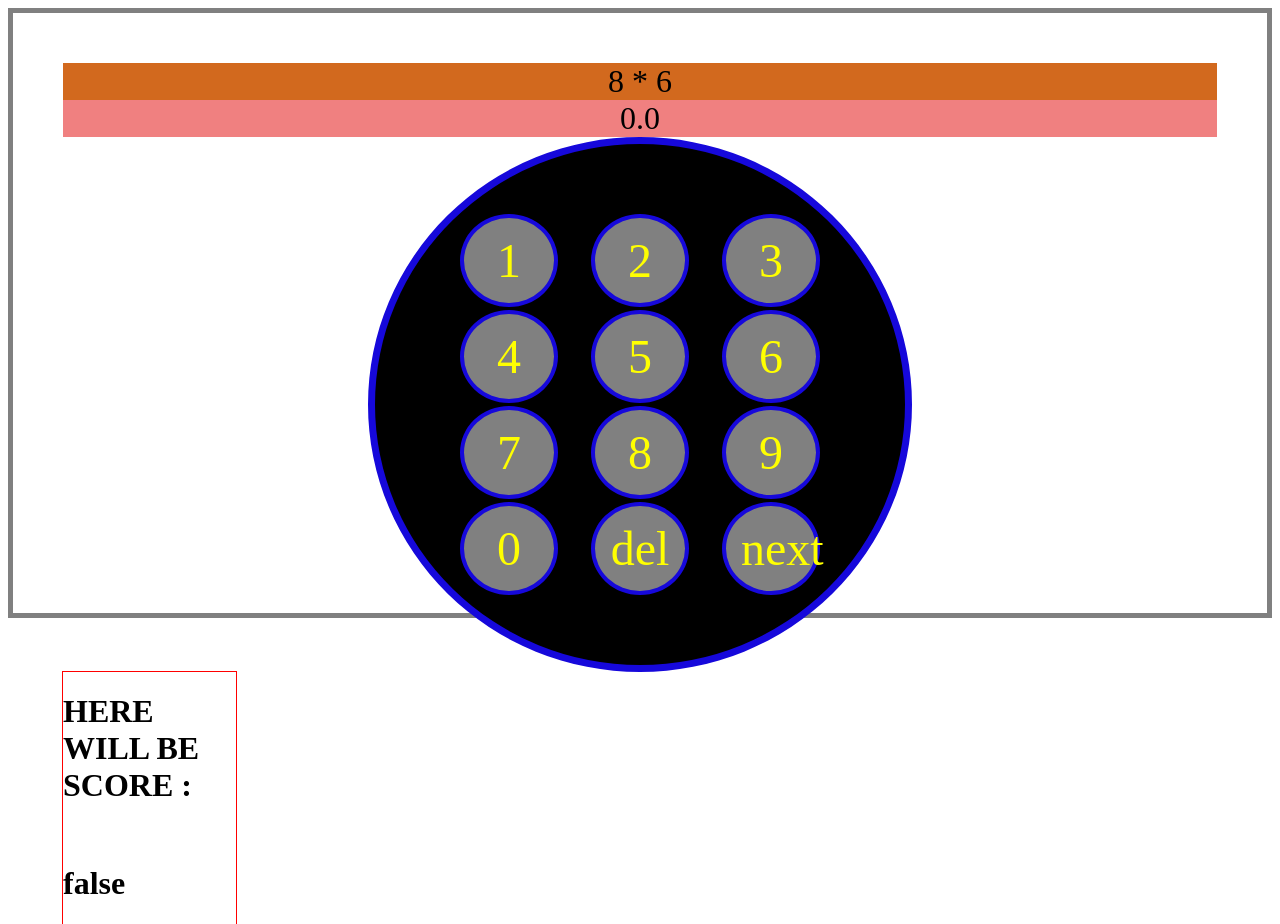
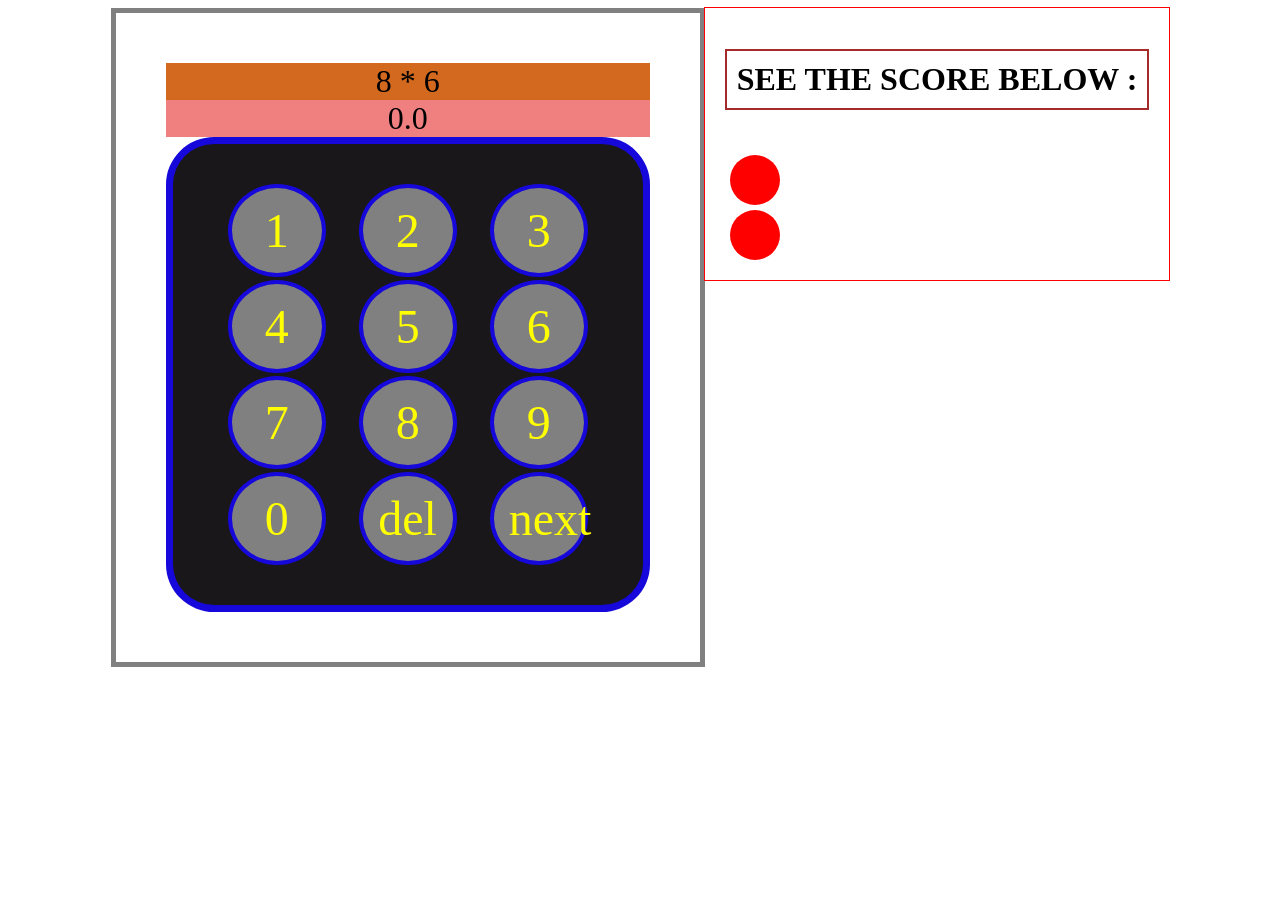
Before and after one commit to Yurii-Komarnytskyi/MultiplicationTableGame, a React (Create React App) app: page / in a window 1280 px wide. After the commit the page ends 800 px from the top, so only its background shows below. Built offline with nearby package versions, Linux system fonts and the light colour scheme.

Commit message:
Added LightBall component

```diff
--- a/src/App.css
+++ b/src/App.css
@@ -2,15 +2,22 @@
   display: flex;
   position: relative;
 }
-.main_cont > div {
-  flex: 1;
-}
-.main_cont > .middle_cont {
-  flex: 4;
-}
 
-.middle_cont{
+/* .tetris {
   display: flex;
-  width: 70%;
+  flex-direction: column;
+  width: 700px;
   height: 500px;
-}
+  border: solid grey 5px;
+  padding: 50px;
+
+} */
+/* .score_wrapper {
+  color: red;
+  margin-left:auto;
+  width: 30%;
+  height: 100%;
+  display: flex;
+  flex-direction: column;
+  outline:1px solid red;
+} */
--- a/src/components/game_comp/GameContainer.jsx
+++ b/src/components/game_comp/GameContainer.jsx
@@ -6,23 +6,26 @@ import { createRandom, extractCorrectAnsw, compareGathered } from './../../myFun
 import ScorePanel from '../scorepanel/ScorePanel';
 
 const GameContainer = () => {
-  const [score, setScore] = useState([]);
+  const [score, setScore] = useState([
+    { name: '', key: Date.now() }
+  ]);
   const [playersAnsw, setPlayersAnsw] = useState('');
   const [correctAnsw, setCorrectAnsw] = useState(null);
   const [randQuest, setRandQuest] = useState(createRandom());
 
-  useEffect(()=> console.log(playersAnsw),[playersAnsw]);
+  useEffect(() => console.log(playersAnsw), [playersAnsw]);
 
   useMemo(() => {
     setCorrectAnsw(extractCorrectAnsw(randQuest));
     // compareGathered(playersAnsw, correctAnsw);
-    setScore([...score, compareGathered(playersAnsw, correctAnsw)]);
+    setScore([...score, { name: compareGathered(playersAnsw, correctAnsw), key: Date.now() }]);
     setPlayersAnsw('')
   }, [randQuest]);
 
 
 
   return (
+    <div className={cl.almighty_wrapper}>
       <div className={cl.tetris}>
         <GenerateQuestion
           randQuest={randQuest}
@@ -34,8 +37,12 @@ const GameContainer = () => {
           setCorrectAnsw={setCorrectAnsw}
           setRandQuest={setRandQuest}
         />
-      <ScorePanel score={score} />
       </div>
+      <div className={cl.score_wrapper}>
+        <ScorePanel cl={cl} score={score} />
+      </div>
+    </div>
+
   )
 }
 
--- a/src/components/game_comp/GameContainer.module.css
+++ b/src/components/game_comp/GameContainer.module.css
@@ -1,11 +1,50 @@
+.almighty_wrapper{
+    display: flex;
+    flex-direction: row;
+    margin: 0 auto;
+}
 .tetris {
     display: flex;
     flex-direction: column;
-    width: 700px;
-    height: 500px;
+    /* width: 700px; */
+
     border: solid grey 5px;
     padding: 50px;
     /* margin: auto; */
+}
+.score_style{
+    display: flex;
+    flex-direction: column;
+    margin-right: auto;
+
+    /* width: 30%;
+    height: 100%; */
+    padding: 20px;
+    outline:1px solid red;
+}
+.score_style > h1{
+    border: 2px solid brown;
+    padding: 10px;
+}
+.score_style > div > h2{
+    display: inline-block;
+    margin: 0 5px 0 5px;
+}
+.score_wrapper{
+    margin-left: auto;
+    position: relative;
+}
+/* .almighty_wrapper.tetris{
+    display: flex;
+    flex: 3;
+}
+.almighty_wrapper.score_style{
+    display: flex;
+    flex: 1;
+} */
+.score_lightballs{
+    display: flex;
+    flex-direction: column;
 }
 
 .generatedQuestion {
--- a/src/components/game_comp/buttons/Buttons.module.css
+++ b/src/components/game_comp/buttons/Buttons.module.css
@@ -9,10 +9,10 @@
     grid-gap: 3px;
     margin: auto;
     justify-items: center;
-    padding: 70px;
-    background-color: rgb(0, 0, 0);
+    padding: 40px;
+    background-color: rgb(26, 23, 27);
     border: solid rgb(22, 8, 219) 7px;
-    border-radius: 100%;
+    border-radius: 10%;
 
 }
 .btn{
--- /dev/null
+++ b/src/components/scorepanel/LightBall.jsx
@@ -0,0 +1,14 @@
+import React from 'react';
+import cl from './ScorePanel.module.css';
+const LightBall = (props) => {
+  const rootClasses = [cl.ball];
+  (props.props.name === 't')? rootClasses.push(cl.correct) : rootClasses.push(cl.incorrect);
+  console.log(rootClasses.join(' '))
+  return (
+    <div className={rootClasses.join(' ')}>
+      {props.props.name}
+    </div>
+  )
+}
+
+export default LightBall;
--- a/src/components/scorepanel/ScorePanel.jsx
+++ b/src/components/scorepanel/ScorePanel.jsx
@@ -1,14 +1,13 @@
-import React, { useEffect, useState } from 'react'
-import cl from './ScorePanel.module.css'
-const ScorePanel = ({score}) => {
-  // console.log('Array.isArray(score): ', Array.isArray(score))
-  // console.log(...score)
+import React, { Children, useEffect, useState } from 'react'
+import LightBall from './LightBall';
+
+const ScorePanel = ({score, cl}) => {
   return (
-    <div className={cl.content}>
-      <h1>HERE WILL BE SCORE :</h1> <br />
-      <div>
+    <div className={cl.score_style}>
+      <h1>SEE THE SCORE BELOW :</h1> <br />
+      <div className={cl.score_lightballs}>
         {score.map(item =>
-          <h1>{item}</h1>
+          <LightBall props={item}></LightBall>
         )}
       </div>
     </div>
--- a/src/components/scorepanel/ScorePanel.module.css
+++ b/src/components/scorepanel/ScorePanel.module.css
@@ -5,3 +5,24 @@
     flex-direction: column;
     outline:1px solid red;
 }
+.ball{
+    border-radius: 100%;
+    width: 50px;
+    height: 50px;
+    margin: 5px 5px 0 5px;
+
+    background: grey;
+    line-height: 3em;
+    text-align: center;
+    font-weight: bold;
+}
+
+.ball.correct{
+    background: green;
+    color: green;
+}
+.ball.incorrect{
+    background: red;
+    color: red;
+
+}
--- a/src/myFunctions.js
+++ b/src/myFunctions.js
@@ -10,5 +10,5 @@ const extractCorrectAnsw = (str) => +str[0] * +str.slice(4, 5);
 //         console.log('Score in false');
 //     }
 // }
-const compareGathered = (enteredVal, corectAnsw,) => (+enteredVal === corectAnsw)? 'true' : 'false';
+const compareGathered = (enteredVal, corectAnsw,) => (+enteredVal === corectAnsw)? 't' : 'f';
 export {randomInt, createRandom, compareGathered, extractCorrectAnsw};
```
Lines whose indentation alone changed are shown as unchanged.
